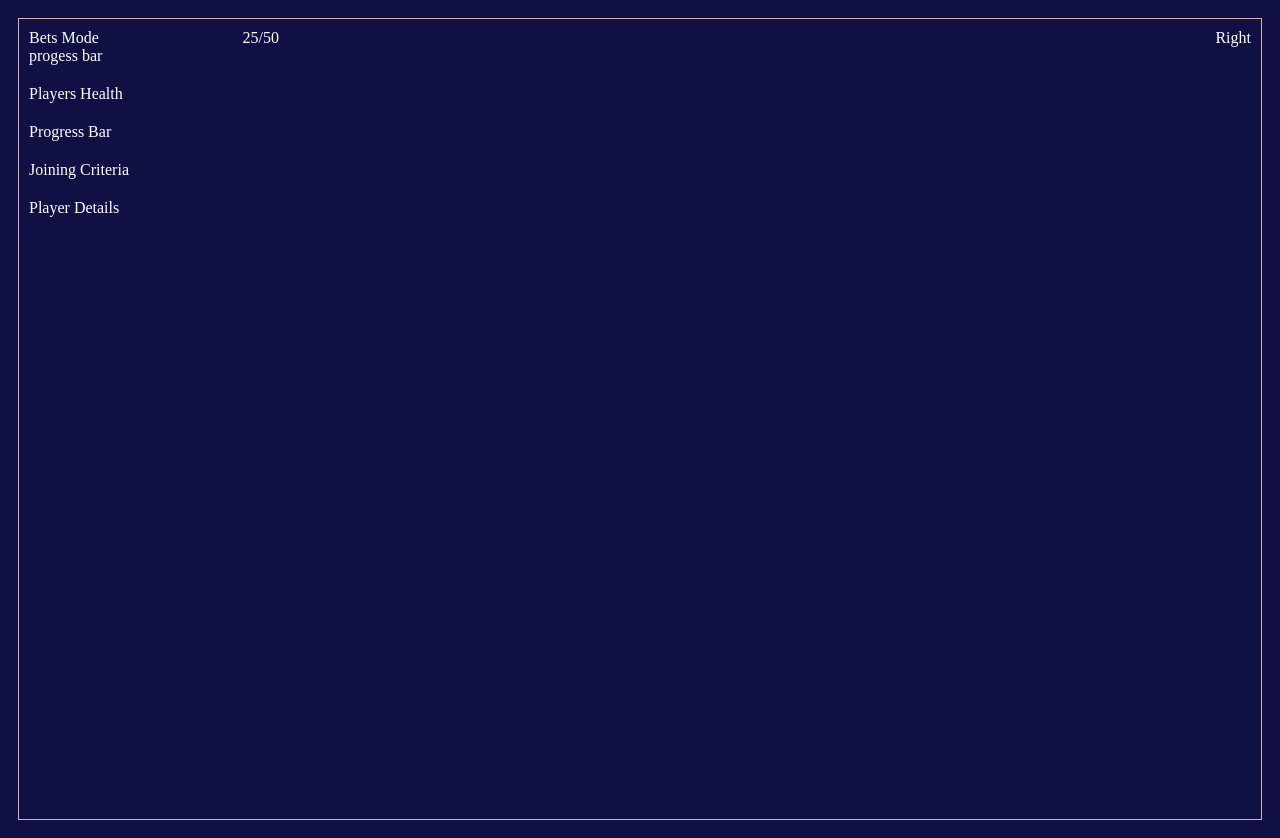
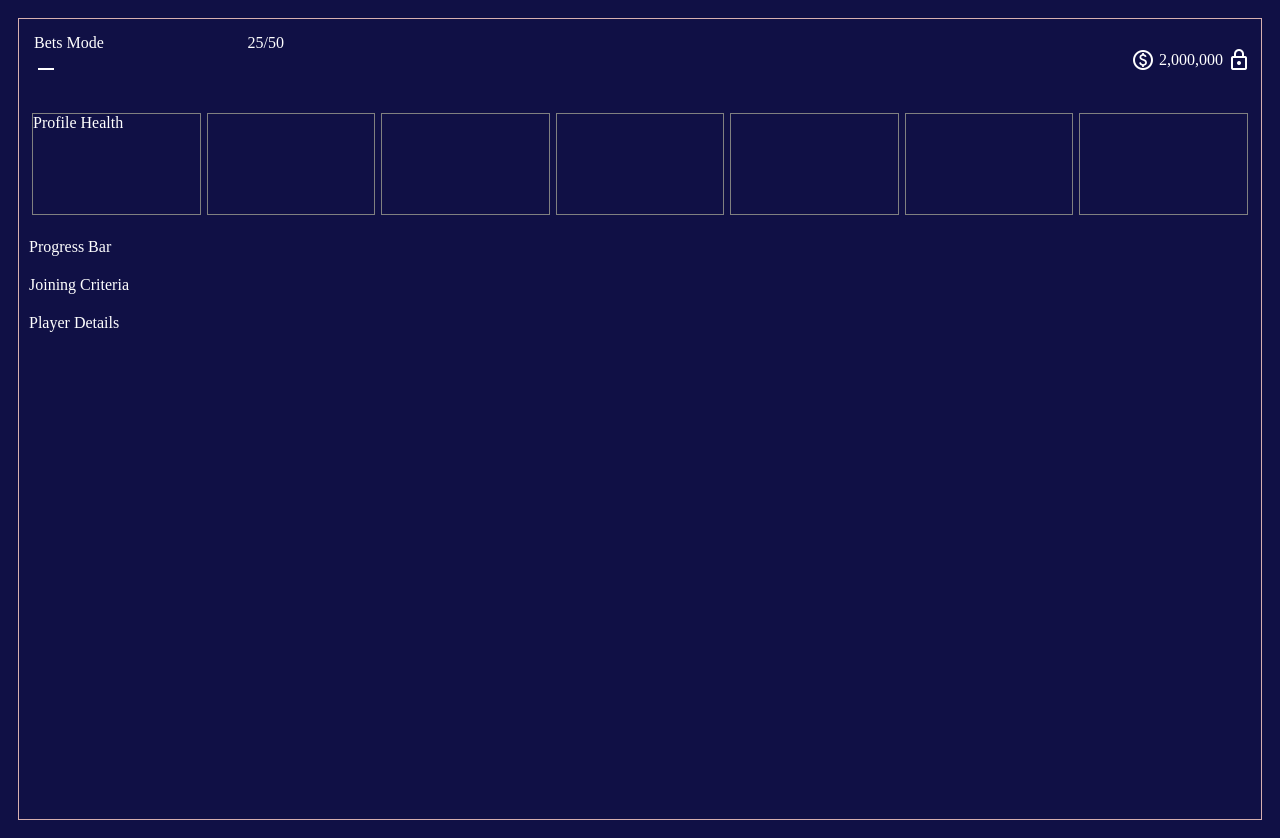
Before and after one commit to thefullstacktrainer/gamers-zone1, a plain HTML site: page index.html in a window 1280 px wide. Drawn offline with nearby package versions, Linux system fonts and the light colour scheme.

Commit message:
added players health

```diff
--- a/index.html
+++ b/index.html
@@ -7,6 +7,10 @@
     <meta name="viewport" content="width=device-width, initial-scale=1.0">
     <title>Game Stat</title>
     <link rel="stylesheet" href="style.css">
+    <link rel="stylesheet"
+        href="https://fonts.googleapis.com/css2?family=Material+Symbols+Outlined:opsz,wght,FILL,GRAD@48,400,0,0" />
+
+
 </head>
 
 <body>
@@ -19,13 +23,35 @@
                         <span>25/50</span>
                     </div>
                     <div>
-                        progess bar
+                        <span class="material-symbols-outlined">
+                            horizontal_rule
+                        </span>
                     </div>
                 </div>
-                <div class="header_right">Right</div>
+                <div class="header_right">
+                    <span class="material-symbols-outlined">
+                        monetization_on
+                    </span>
+                    <span style="margin: 4px;">2,000,000</span>
+                    <span class="material-symbols-outlined">
+                        lock
+                    </span>
+                </div>
             </section>
         </header>
-        <section class="player_health">Players Health</section>
+        <section class="player_health">
+
+            <div class="players_health_details">
+                <span>Profile</span>
+                <span>Health</span>
+            </div>
+            <div class="players_health_details"></div>
+            <div class="players_health_details"></div>
+            <div class="players_health_details"></div>
+            <div class="players_health_details"></div>
+            <div class="players_health_details"></div>
+            <div class="players_health_details"></div>
+        </section>
         <section class="game_begin">Progress Bar</section>
         <section class="joining_criteria">Joining Criteria</section>
         <section class="player_details">Player Details</section>
--- a/style.css
+++ b/style.css
@@ -17,7 +17,6 @@ body {
     display: flex;
     justify-content: space-between;
     width: 250px;
-
 }
 
 .container {
@@ -32,3 +31,23 @@ body {
 .container>header {
     padding: 10px;
 }
+
+.header_left>div {
+    margin: 5px;
+}
+
+.header_right {
+    display: flex;
+    align-items: center;
+}
+
+.player_health {
+    display: flex;
+}
+
+.player_health>.players_health_details {
+    border: 1px solid grey;
+    width: 14%;
+    margin: 3px;
+    height: 100px;
+}
```
